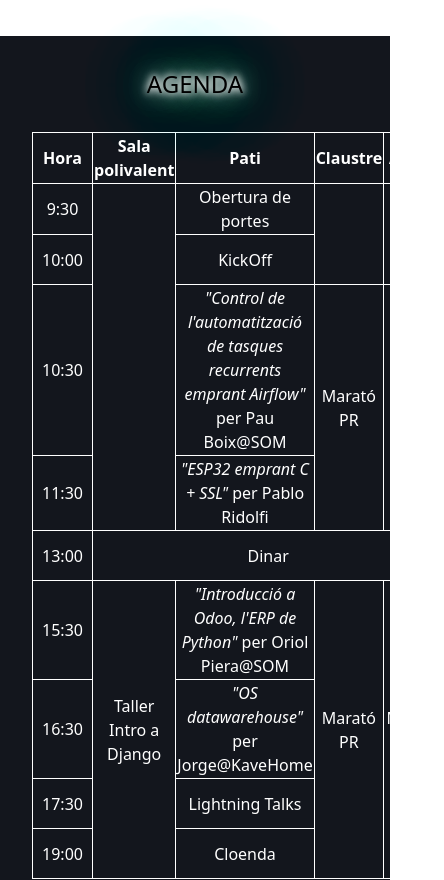
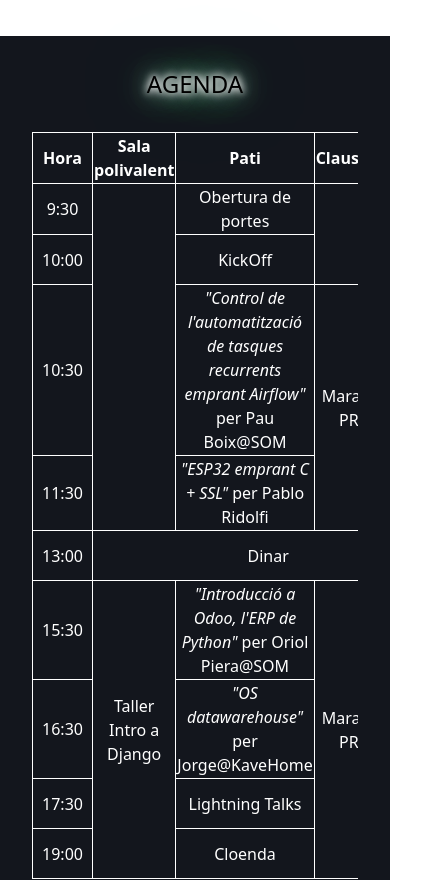
Before and after one commit to GeeksCAT/hacktoberfest-web-2022, a Vue app: page / in a window 390 px wide. Shown: the part 1822-2702 px from the top of the page, 444 px wide, since content can reach past the window. Built offline with nearby package versions, Linux system fonts and the light colour scheme; what @formkit/vue would draw is missing.

Commit message:
fix: overflow added into the diary to improve the user experience in mobile device

```diff
--- a/src/components/Sections/SDiary.vue
+++ b/src/components/Sections/SDiary.vue
@@ -14,6 +14,7 @@ import ASection from '../Atoms/ASection.vue'
       </div>
     </div> -->
 
+    <div class="overflow-x-auto">
       <table class="table table-auto w-full">
         <thead>
           <tr>
@@ -70,12 +71,14 @@ import ASection from '../Atoms/ASection.vue'
           </tr>
         </tbody>
       </table>
-
+    </div>
   </a-section>
 </template>
 
 <style>
-table, th, td {
+table,
+th,
+td {
   border: 1px solid white;
   text-align: center;
 }
```
Lines whose indentation alone changed are shown as unchanged.
